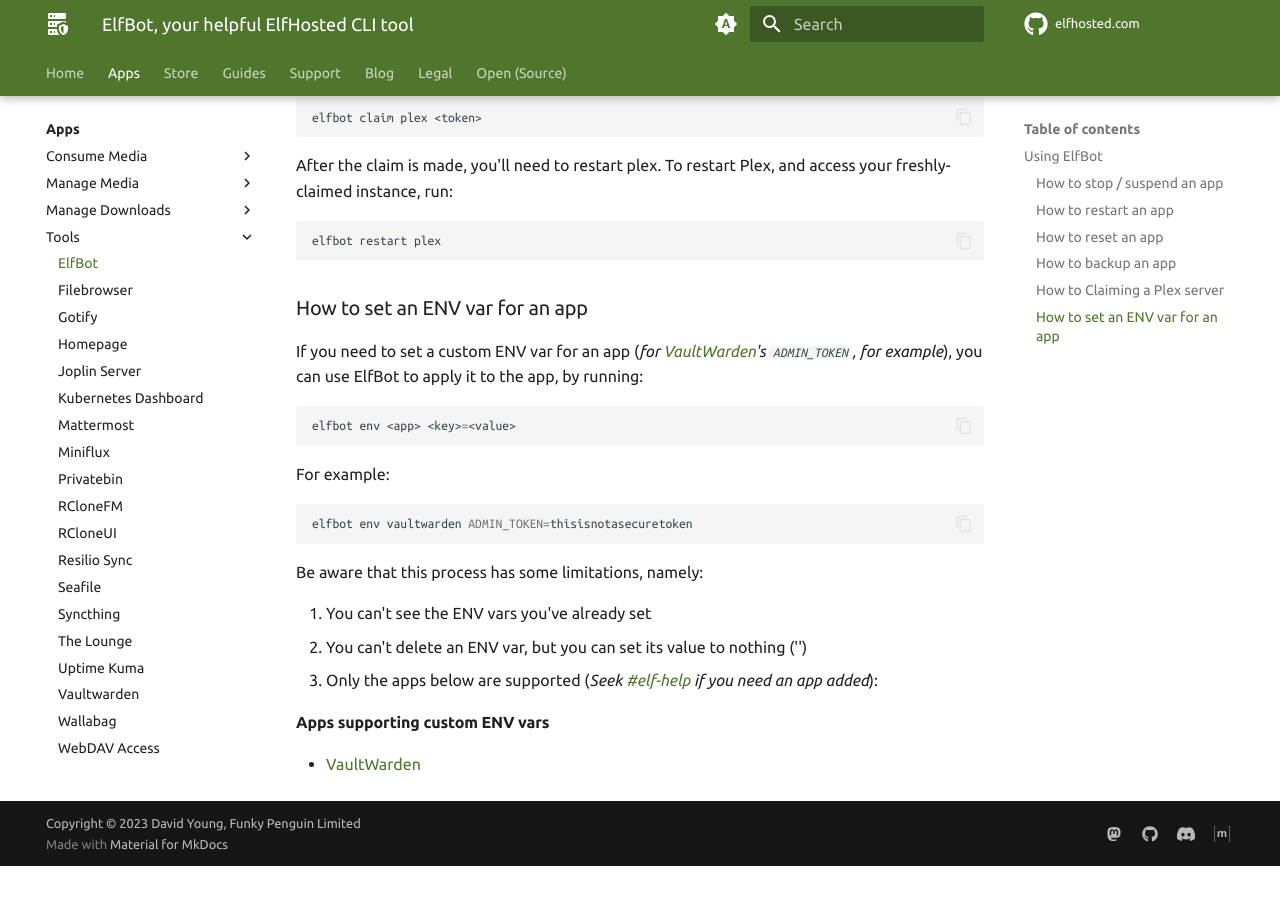
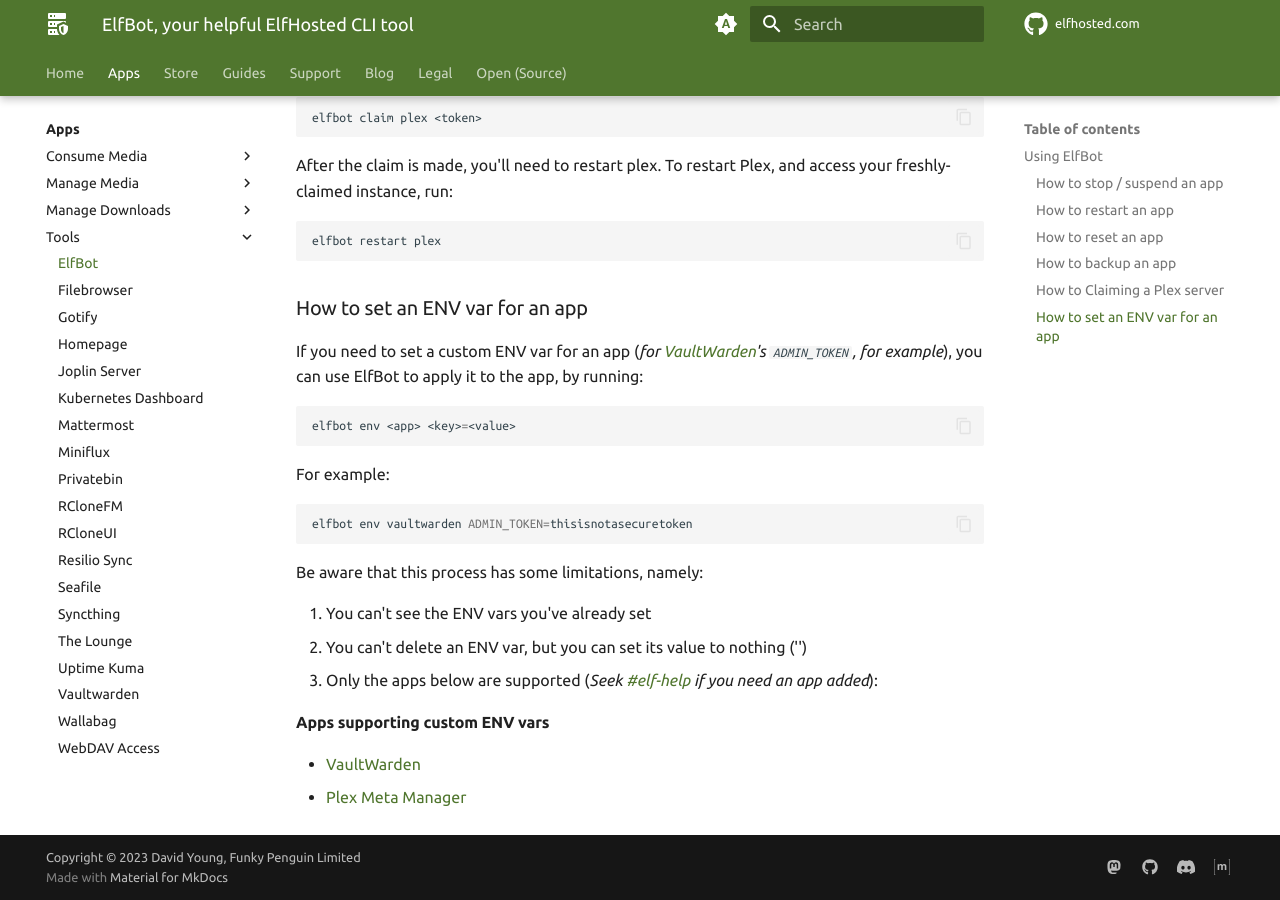
Before and after one commit to elfhosted/elfhosted.com, an MkDocs documentation site: the page built from docs/app/elfbot.md, in a window 1280 px wide and 900 px high, scrolled down 2458 px. Built offline with MkDocs 1.6.1 and Material for MkDocs 9.7.7, drawn with Linux system fonts in a browser that asks for light colours; a script that is not in the unit is left out; plug-ins that fetch from the network failed and are left out; comment, search, counter and statistics services are not loaded; before the commit the page ends 3324 px from its top, so only the background shows below that.

Commit message:
Update for env vars for plex meta manager
Signed-off-by: David Young <davidy@funkypenguin.co.nz>

```diff
--- a/_snippets/common-links.md
+++ b/_snippets/common-links.md
@@ -35,6 +35,7 @@
 [overseerr]:          /app/overseerr/
 [plex]:               /app/plex/
 [plex-debrid]:        /app/plex-debrid/
+[plex-meta-manager]:  /app/plex-meta-manager/
 [privatebin]:         /app/privatebin/
 [prowlarr]:           /app/prowlarr/
 [pyload]:             /app/pyload/
--- a/docs/app/elfbot.md
+++ b/docs/app/elfbot.md
@@ -103,5 +103,6 @@ Be aware that this process has some limitations, namely:
 #### Apps supporting custom ENV vars
 
 * [VaultWarden][vaultwarden]
+* [Plex Meta Manager][plex-meta-manager]
 
 --8<-- "common-links.md"
```
Also changed, not shown: docs/app/plex-meta-manager.md (+4 -0 lines), docs/images/reports/2024-01/ceph-pool-stats.png (added), docs/images/reports/2024-01/ceph-stats.png (added), docs/images/reports/2024-01/cluster-cpu-utilization.png (added), docs/images/reports/2024-01/cluster-memory-utilization.png (added), docs/images/reports/2024-01/cluster-network-utilization.png (added), docs/images/reports/2024-01/monthly-traffic-hetzner.png (added).
